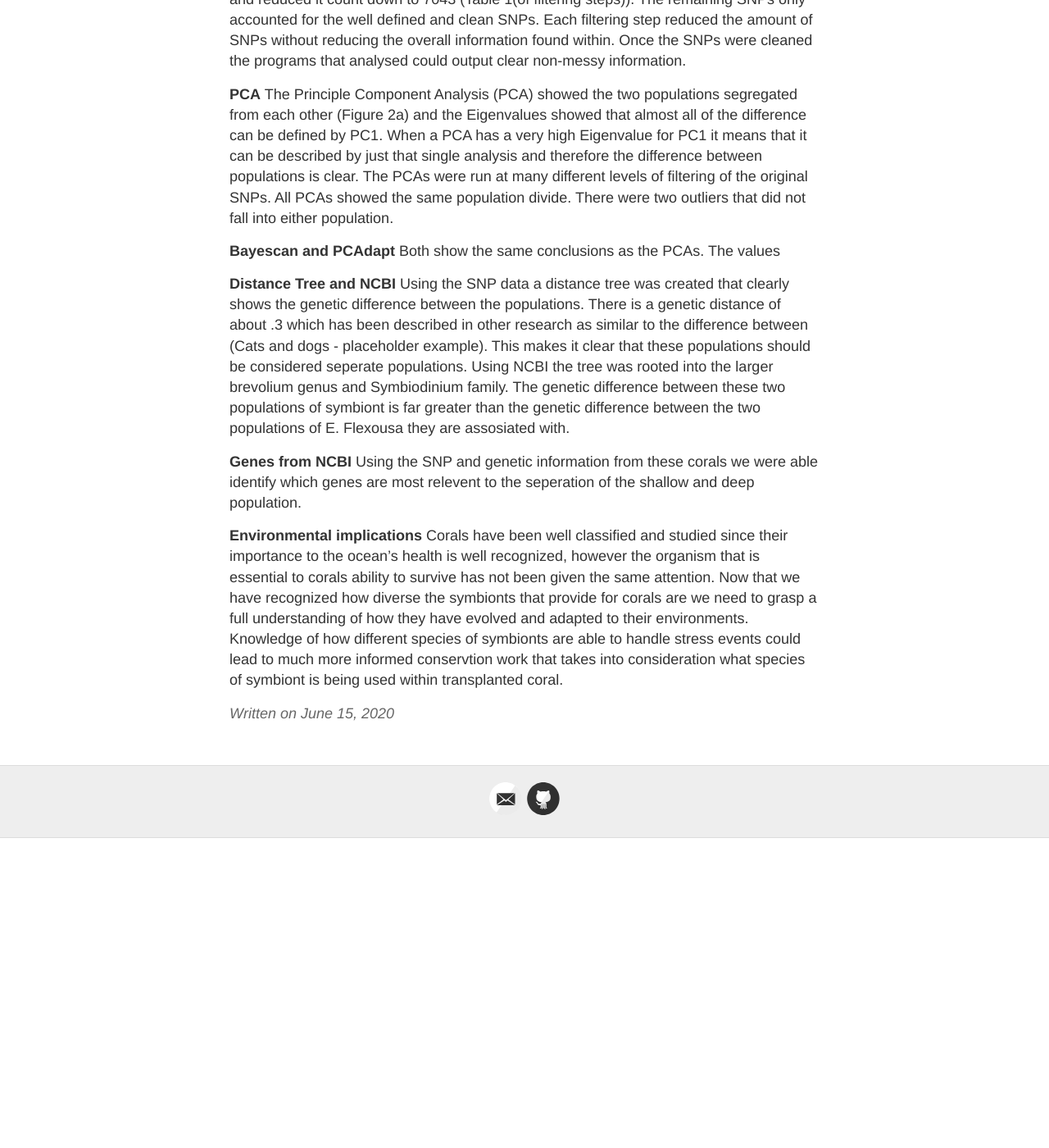
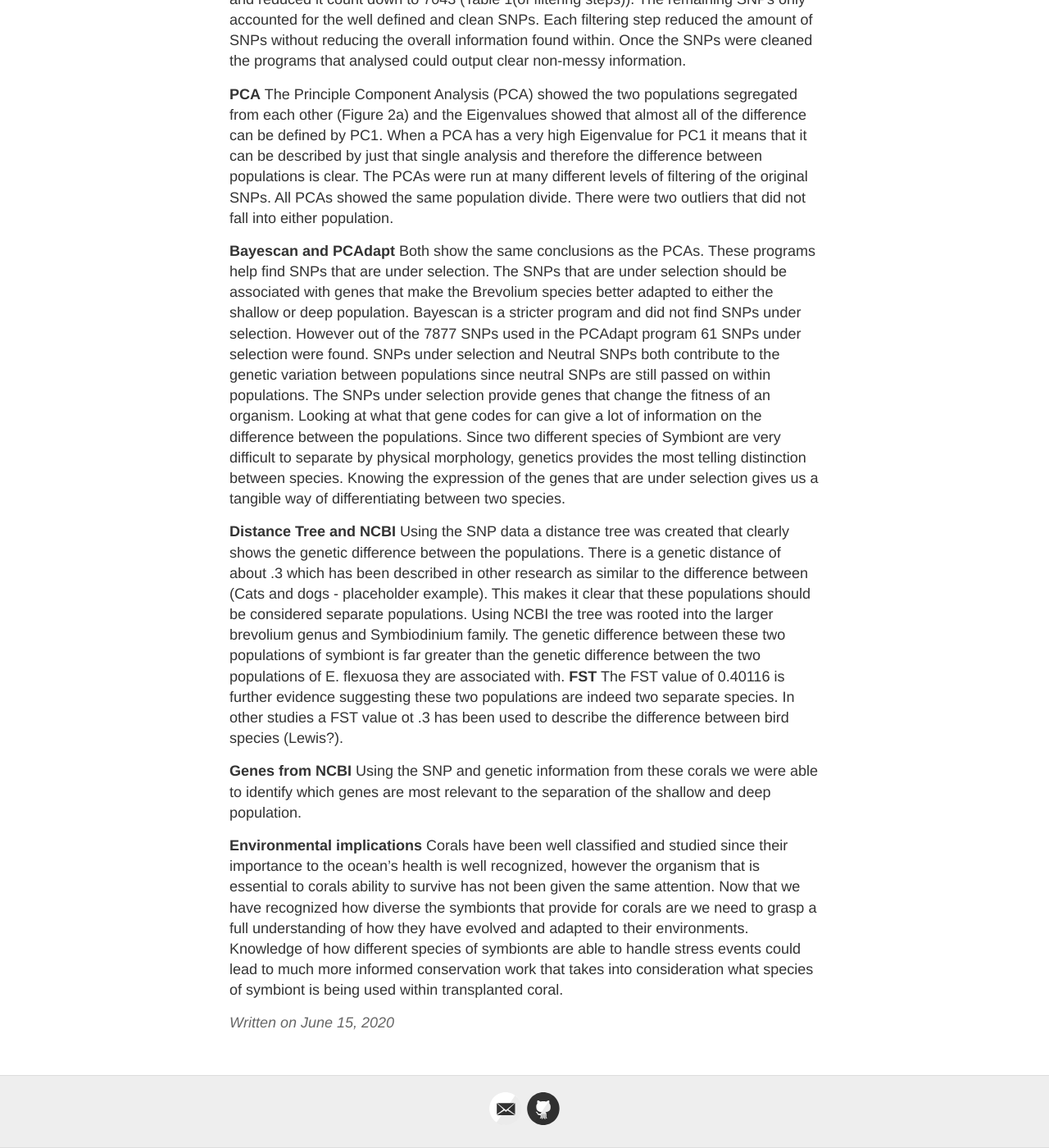
Before and after one commit to Mwags24/Brevolium_Notebook, a Jekyll site: the page built from _posts/2020-6-15-Discussion_draft.md, in a window 1280 px wide and 1400 px high, scrolled down 1668 px. Shown: the whole window at 82% size. Built offline with Jekyll 4.4.1, drawn with Linux system fonts in a browser that asks for light colours; before the commit the page ends 2690 px from its top, so only the background shows below that.

Commit message:
spell checking

```diff
--- a/_posts/2020-6-15-Discussion_draft.md
+++ b/_posts/2020-6-15-Discussion_draft.md
@@ -41,14 +41,17 @@ In order to successfully analyse SNP data it needs to be filtered first. The Fil
 The Principle Component Analysis (PCA) showed the two populations segregated from each other (Figure 2a) and the Eigenvalues showed that almost all of the difference can be defined by PC1. When a PCA has a very high Eigenvalue for PC1 it means that it can be described by just that single analysis and therefore the difference between populations is clear. The PCAs were run at many different levels of filtering of the original SNPs. All PCAs showed the same population divide. There were two outliers that did not fall into either population.
 
 **Bayescan and PCAdapt**
-Both show the same conclusions as the PCAs. The values
+Both show the same conclusions as the PCAs. These programs help find SNPs that are under selection. The SNPs that are under selection should be associated with genes that make the Brevolium species better adapted to either the shallow or deep population. Bayescan is a stricter program and did not find SNPs under selection. However out of the 7877 SNPs used in the PCAdapt program 61 SNPs under selection were found.
+SNPs under selection and Neutral SNPs both contribute to the genetic variation between populations since neutral SNPs are still passed on within populations. The SNPs under selection provide genes that change the fitness of an organism. Looking at what that gene codes for can give a lot of information on the difference between the populations. Since two different species of Symbiont are very difficult to separate by physical morphology, genetics provides the most telling distinction between species. Knowing the expression of the genes that are under selection gives us a tangible way of differentiating between two species.
 
 **Distance Tree and NCBI**
-Using the SNP data a distance tree was created that clearly shows the genetic difference between the populations. There is a genetic distance of about .3 which has been described in other research as similar to the difference between (Cats and dogs - placeholder example). This makes it clear that these populations should be considered seperate populations. Using NCBI the tree was rooted into the larger brevolium genus and Symbiodinium family.
-The genetic difference between these two populations of symbiont is far greater than the genetic difference between the two populations of E. Flexousa they are assosiated with.
+Using the SNP data a distance tree was created that clearly shows the genetic difference between the populations. There is a genetic distance of about .3 which has been described in other research as similar to the difference between (Cats and dogs - placeholder example). This makes it clear that these populations should be considered separate populations. Using NCBI the tree was rooted into the larger brevolium genus and Symbiodinium family.
+The genetic difference between these two populations of symbiont is far greater than the genetic difference between the two populations of E. flexuosa they are associated with.
+**FST**
+The FST value of 0.40116 is further evidence suggesting these two populations are indeed two separate species. In other studies a FST value ot .3 has been used to describe the difference between bird species (Lewis?).
 
 **Genes from NCBI**
-Using the SNP and genetic information from these corals we were able identify which genes are most relevent to the seperation of the shallow and deep population.
+Using the SNP and genetic information from these corals we were able to identify which genes are most relevant to the separation of the shallow and deep population.
 
 **Environmental implications**
-Corals have been well classified and studied since their importance to the ocean's health is well recognized, however the organism that is essential to corals ability to survive has not been given the same attention. Now that we have recognized how diverse the symbionts that provide for corals are we need to grasp a full understanding of how they have evolved and adapted to their environments. Knowledge of how different species of symbionts are able to handle stress events could lead to much more informed conservtion work that takes into consideration what species of symbiont is being used within transplanted coral.
+Corals have been well classified and studied since their importance to the ocean's health is well recognized, however the organism that is essential to corals ability to survive has not been given the same attention. Now that we have recognized how diverse the symbionts that provide for corals are we need to grasp a full understanding of how they have evolved and adapted to their environments. Knowledge of how different species of symbionts are able to handle stress events could lead to much more informed conservation work that takes into consideration what species of symbiont is being used within transplanted coral.
```
Also changed, not shown: _posts/2020-6-11-Paper_Draft.md (+1 -2 lines), _posts/2020-6-16-Full_Draft1.md (+1 -2 lines).
